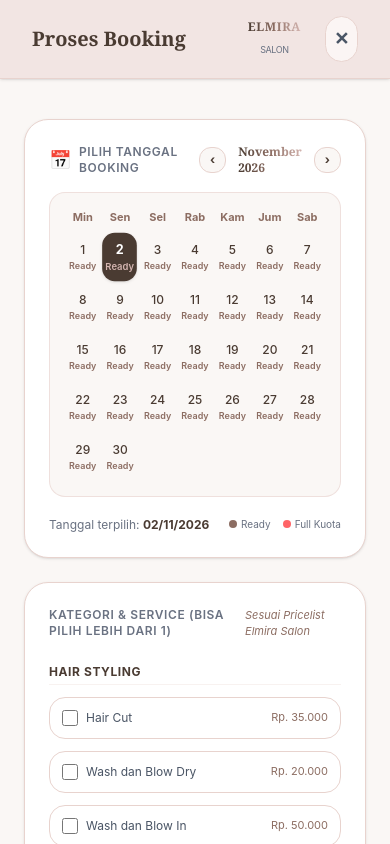
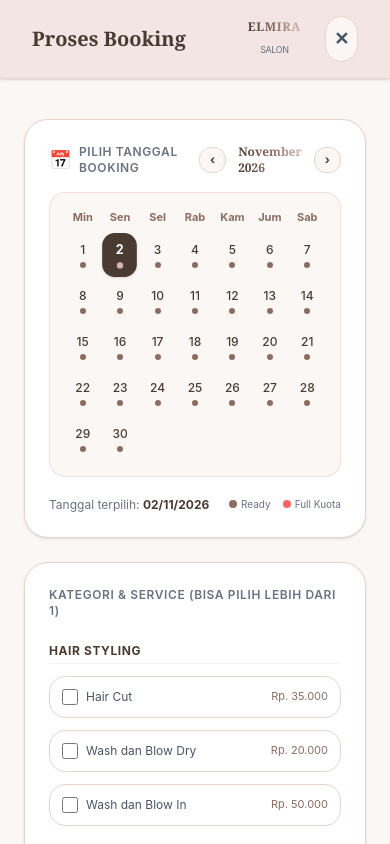
Before and after one commit to celinecaulia/elmira-frontend, a React (Vite) app: page /booking in a window 390 px wide. Shown: the top 844 px of the page. Built offline with nearby package versions, Linux system fonts and the light colour scheme.

Commit message:
fix: benerin UI responsif di HP

```diff
--- a/src/components/BookingPage.jsx
+++ b/src/components/BookingPage.jsx
@@ -279,7 +279,8 @@ const BookingPage = () => {
   };
 
   return (
-    <div className="min-h-screen bg-[#FAF7F5] text-[#4A3B32] font-sans pb-20 overflow-hidden">
+    // [REVISI RESPONSIVITAS 1]: overflow-hidden diganti jadi overflow-x-hidden, min-h-screen jadi min-h-[100dvh], dan pb-20 dinaikin jadi pb-32 biar bisa di-scroll sampai mentok bawah di HP
+    <div className="min-h-[100dvh] bg-[#FAF7F5] text-[#4A3B32] font-sans pb-32 md:pb-20 overflow-x-hidden">
 
       {/* Top Header Bar */}
       <div className="bg-[#EEDDDC]/70 border-b border-[#E8D3CE] px-8 md:px-16 py-4 flex justify-between items-center shadow-sm sticky top-0 z-50">
@@ -361,9 +362,11 @@ const BookingPage = () => {
                           }`}
                         >
                           <span>{day}</span>
-                          <span className={`text-[9px] mt-0.5 font-semibold ${isFull ? 'text-red-400' : isSelected ? 'text-[#D4B5B0]' : 'text-[#8C6D62]'}`}>
+                          {/* [REVISI RESPONSIVITAS 2]: Teks Status disembunyikan di HP, diganti jadi titik warna */}
+                          <span className={`hidden md:block text-[9px] mt-0.5 font-semibold ${isFull ? 'text-red-400' : isSelected ? 'text-[#D4B5B0]' : 'text-[#8C6D62]'}`}>
                             {status}
                           </span>
+                          <span className={`block md:hidden w-1.5 h-1.5 rounded-full mt-1 ${isFull ? 'bg-red-400' : isSelected ? 'bg-[#D4B5B0]' : 'bg-[#8C6D62]'}`}></span>
                         </button>
                       );
                     })}
@@ -383,7 +386,7 @@ const BookingPage = () => {
               <div className="bg-white rounded-3xl p-6 md:p-8 shadow-sm border border-[#E8D3CE] space-y-6">
                 <div className="flex justify-between items-center">
                   <label className="text-xs font-semibold uppercase tracking-wider text-gray-500">Kategori & Service (Bisa Pilih Lebih dari 1)</label>
-                  <span className="text-[11px] text-[#8C6D62] italic">Sesuai Pricelist Elmira Salon</span>
+                  <span className="text-[11px] text-[#8C6D62] italic hidden sm:block">Sesuai Pricelist Elmira Salon</span>
                 </div>
 
                 <div className="space-y-6">
@@ -521,7 +524,7 @@ const BookingPage = () => {
 
               <div className="bg-white rounded-3xl p-6 md:p-8 shadow-sm border border-[#E8D3CE] space-y-4">
 
-                {/* [DIREVISI] Input Nama Lengkap dengan Validasi */}
+                {/* Input Nama Lengkap dengan Validasi */}
                 <div className="space-y-2">
                   <label className="text-xs font-semibold uppercase tracking-wider text-gray-500">Nama Lengkap</label>
                   <input
@@ -535,7 +538,7 @@ const BookingPage = () => {
                   {formErrors.fullName && <span className="text-red-500 text-xs mt-1 block pl-2">{formErrors.fullName}</span>}
                 </div>
 
-                {/* [DIREVISI] Input Email dengan Validasi */}
+                {/* Input Email dengan Validasi */}
                 <div className="space-y-2 pt-2">
                   <label className="text-xs font-semibold uppercase tracking-wider text-gray-500">Email</label>
                   <input
@@ -556,7 +559,7 @@ const BookingPage = () => {
             <div className="space-y-6">
               <div className="bg-white rounded-3xl p-6 shadow-sm border border-[#E8D3CE] space-y-3">
 
-                {/* [DIREVISI] Input WhatsApp dengan Validasi */}
+                {/* Input WhatsApp dengan Validasi */}
                 <label className="text-xs font-semibold uppercase tracking-wider text-gray-500 block">Nomor WhatsApp</label>
                 <input
                   type="text"
```
